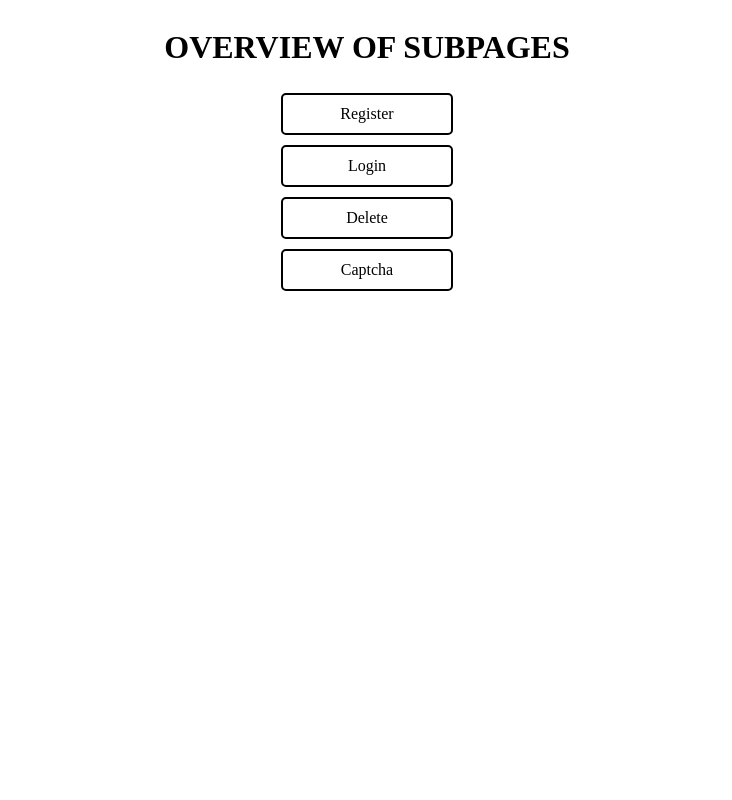
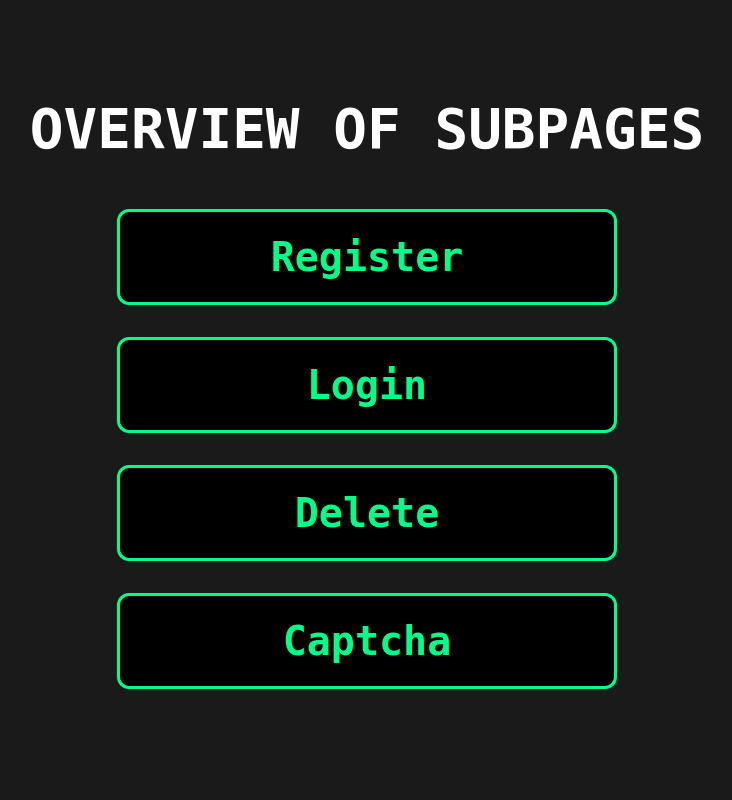
Before and after one commit to oltoit/bad-ux-flask, a Flask app: page / in a window 1280 px wide. Shown: the whole page, without its empty margins (273-1005 px from the left). Run offline with Flask 3, Linux system fonts and the light colour scheme.

Commit message:
fix: fixed the styling

```diff
--- a/src/static/style.css
+++ b/src/static/style.css
@@ -1,35 +1,45 @@
-.centering-container {
-    display: flex;
-    flex-direction: column;
-    align-items: center;
-    justify-content: center;
+body {
+  background-color: #1a1a1a;
+  font-family: monospace;
+  display: flex;
+  flex-direction: column;
+  align-items: center;
+  justify-content: center;
+  height: 100vh;
+  margin: 0;
+  padding: 0px;
+  box-sizing: border-box;
+  overflow: hidden;
 }
 
-.v-box {
-    display: flex;
-    flex-direction: column;
-    align-items: center;
+h1 {
+  color: white;
+  font-size: clamp(1.2rem, 7vh, 6rem);
+  text-align: center;
+  margin: 0 0 4vh 0;
+  text-transform: uppercase;
 }
 
-/* Styling for anchor element to look like a button */
-
-.button {
-    display: flex;
-    justify-content: center;
-    align-items: center;
-
-    min-width: 10vw;
-    padding: 10px 20px;
-    margin: 5px;
-
-    border: 2px solid black;
-    border-radius: 5px;
-
-    text-decoration: none;
-    color: black;
+a {
+  display: flex;
+  align-items: center;
+  justify-content: center;
+  width: 90%;
+  max-width: 500px;
+  height: 12vh;
+  margin: 2vh 0;
+  background-color: black;
+  color: #00ff88;
+  text-decoration: none;
+  font-size: clamp(1.1rem, 5vh, 4rem);
+  font-weight: 800;
+  border: 3px solid #00ff88;
+  border-radius: 12px;
+  box-sizing: border-box;
+  transition: all 0.2s ease;
 }
 
-.button:visited {
-    text-decoration: none;
-    color: black;
+a:hover {
+  background-color: #00ff88;
+  color: black;
 }
--- a/src/templates/index.html
+++ b/src/templates/index.html
@@ -7,14 +7,10 @@
     <link rel="stylesheet" href="{{ url_for('static', filename='style.css') }}">
 </head>
 <body>
-    <div class="centering-container">
-        <h1>{{ title }}</h1>
-        <div class="v-box">
-            <a href="/register" class="button">Register</a>
-            <a href="/login" class="button">Login</a>
-            <a href="/delete" class="button">Delete</a>
-            <a href="/captcha" class="button">Captcha</a>
-        </div>
-    </div>
+    <h1>{{ title }}</h1>
+    <a href="/register">Register</a>
+    <a href="/login">Login</a>
+    <a href="/delete">Delete</a>
+    <a href="/captcha">Captcha</a>
 </body>
 </html>
```
